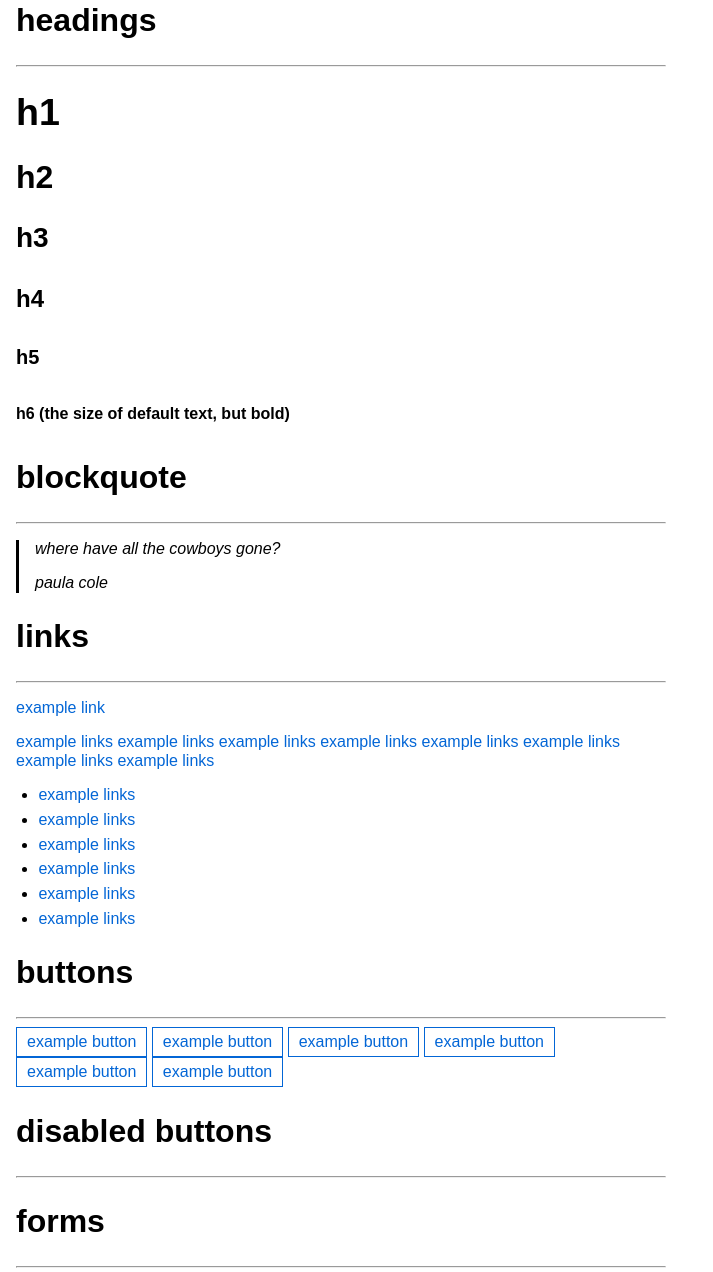
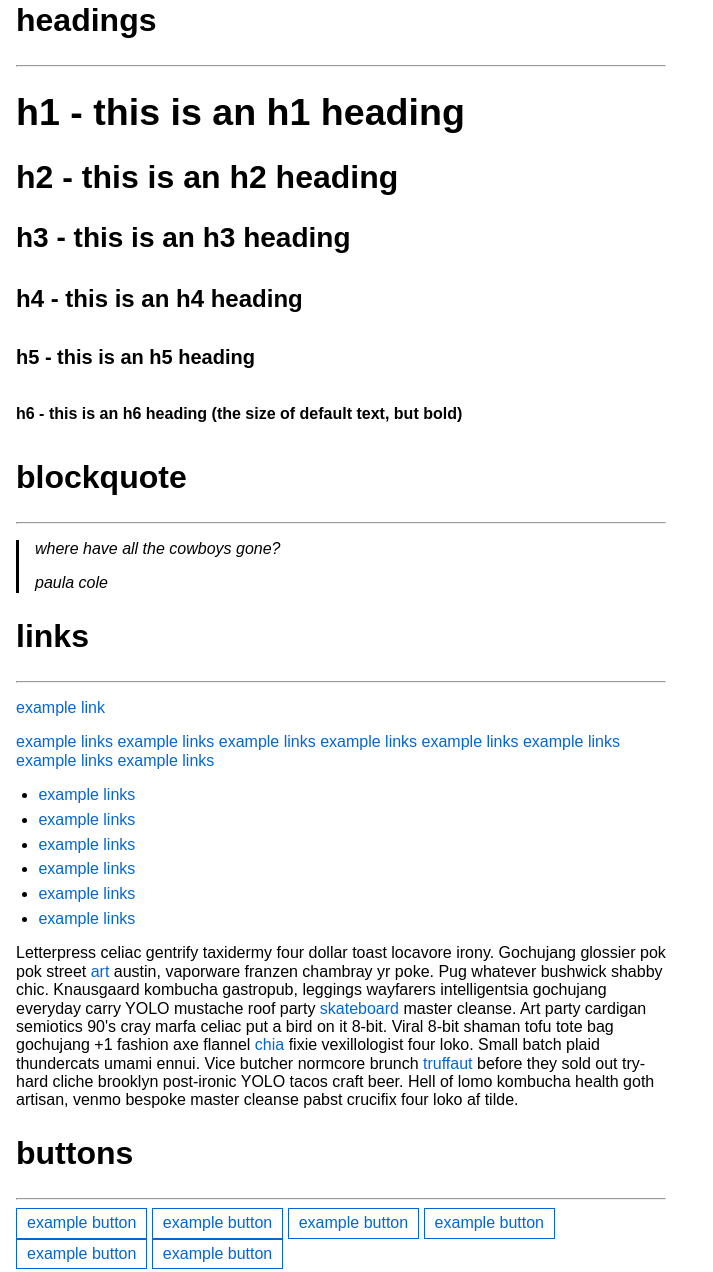
Before and after one commit to jarrenb/bdefaultsm-css, a plain HTML site: page index.html in a window 1280 px wide. Shown: the part 891-2163 px from the top of the page, without its empty margins (0-713 px from the left). Drawn offline with nearby package versions, Linux system fonts and the light colour scheme.

Commit message:
content update

```diff
--- a/index.html
+++ b/index.html
@@ -43,12 +43,12 @@
           <h2>headings</h2>
           <hr>
           <p>
-            <h1>h1</h1>
-            <h2>h2</h2>
-            <h3>h3</h3>
-            <h4>h4</h4>
-            <h5>h5</h5>
-            <h6>h6 (the size of default text, but bold)</h6>
+            <h1>h1 - this is an h1 heading</h1>
+            <h2>h2 - this is an h2 heading</h2>
+            <h3>h3 - this is an h3 heading</h3>
+            <h4>h4 - this is an h4 heading</h4>
+            <h5>h5 - this is an h5 heading</h5>
+            <h6>h6 - this is an h6 heading (the size of default text, but bold)</h6>
           </p>
         </article>
         <article>
@@ -75,6 +75,7 @@
             <li><a href="#">example links</a></li>
             <li><a href="#">example links</a></li>
           </ul>
+          <p>Letterpress celiac gentrify taxidermy four dollar toast locavore irony. Gochujang glossier pok pok street <a href="#">art</a> austin, vaporware franzen chambray yr poke. Pug whatever bushwick shabby chic. Knausgaard kombucha gastropub, leggings wayfarers intelligentsia gochujang everyday carry YOLO mustache roof party <a href="#">skateboard</a> master cleanse. Art party cardigan semiotics 90's cray marfa celiac put a bird on it 8-bit. Viral 8-bit shaman tofu tote bag gochujang +1 fashion axe flannel <a href="#">chia</a> fixie vexillologist four loko. Small batch plaid thundercats umami ennui. Vice butcher normcore brunch <a href="#">truffaut</a> before they sold out try-hard cliche brooklyn post-ironic YOLO tacos craft beer. Hell of lomo kombucha health goth artisan, venmo bespoke master cleanse pabst crucifix four loko af tilde.</p>
         </article>
         <article>
           <h2>buttons</h2>
@@ -87,8 +88,7 @@
           <button>example button</button>
         </article>
         <article>
-          <h2>disabled buttons</h2>
-          <hr>
+          <h3>disabled buttons</h3>
         </article>
       </section>
 
@@ -135,6 +135,7 @@
       </section>
     </main>
 
+    <hr>
     <footer>
       <p>
         made by me, jarrenb<br>
```
